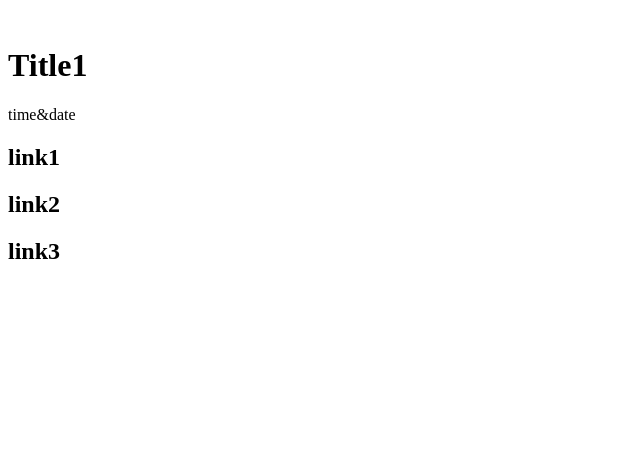
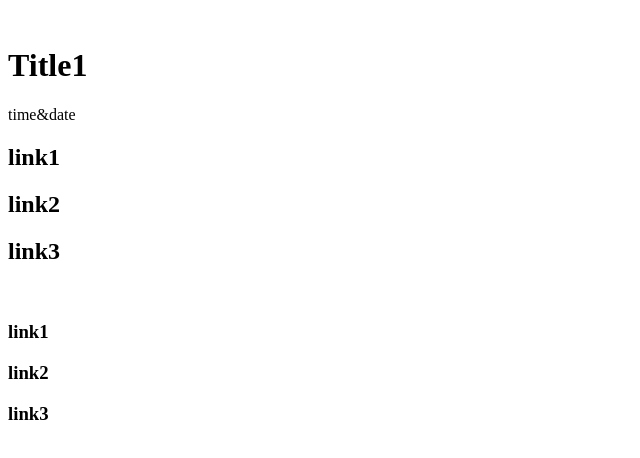
Before and after one commit to joenachum/website, a plain HTML site: page index.html in a window 1280 px wide. Shown: the whole page, without its empty margins (0-640 px from the left). Drawn offline with Linux system fonts and the light colour scheme.

Commit message:
Update index.html

```diff
--- a/index.html
+++ b/index.html
@@ -7,10 +7,18 @@
       <h1 id="title">Title1</h1>
       <p>time&date</p>
     </div>
-    <div id="links">
+    <div id="menu">
       <h2>link1</h2>
       <h2>link2</h2>
       <h2>link3</h2>
     </div>
   </body>
+  <footer>
+    <div ="footer">
+      <img src="">
+      <h3>link1</h3>
+      <h3>link2</h3>
+      <h3>link3</h3>
+    </div
+  </footer>
 </html>
```
